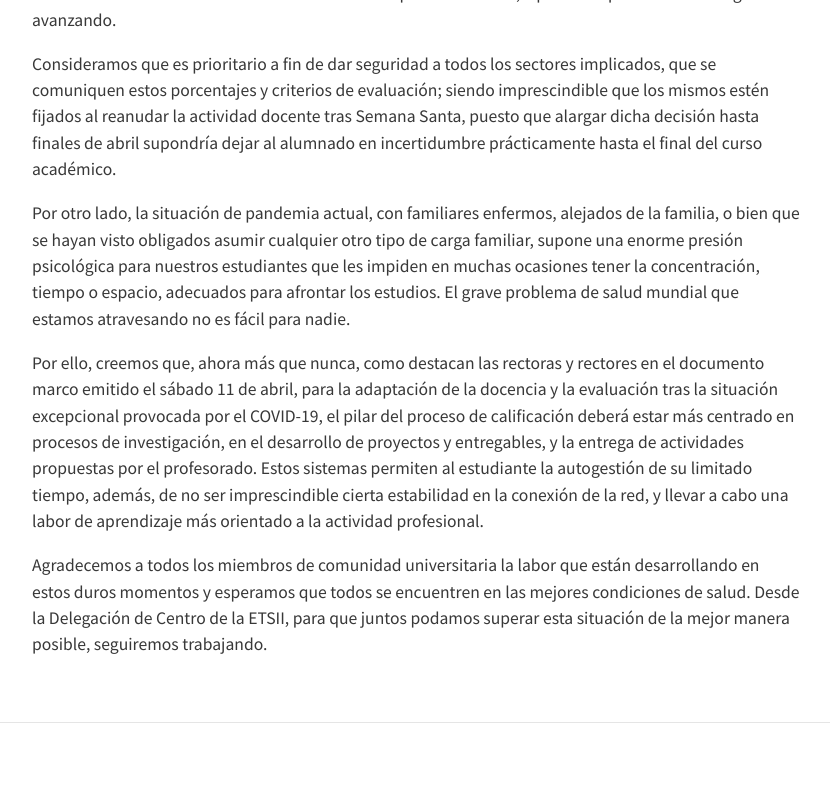
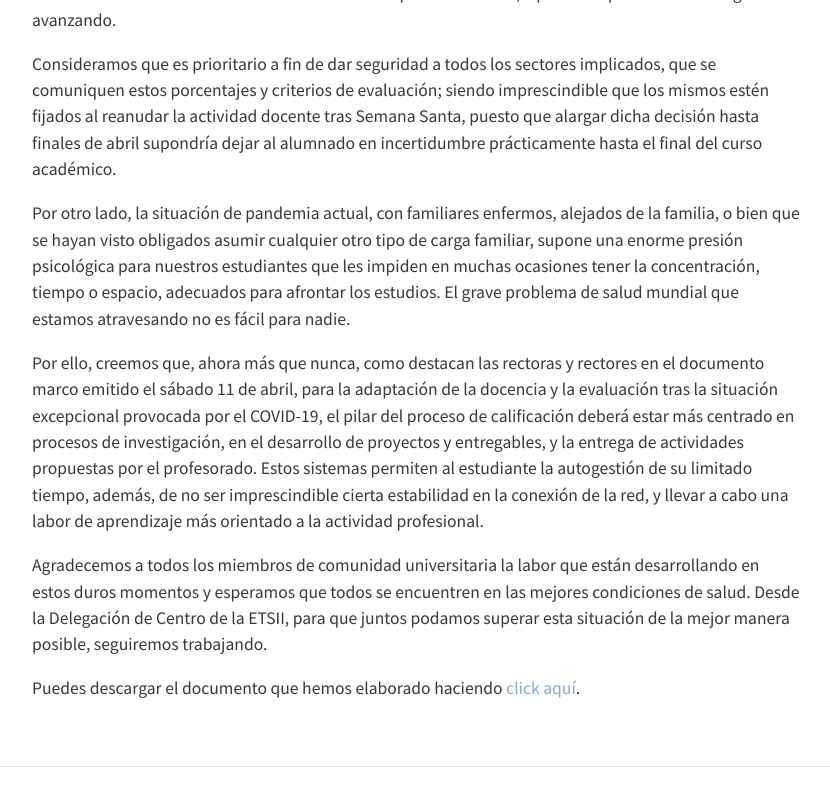
Before and after one commit to dlga/dlga.github.io, a Jekyll site: the page built from _posts/2020-04-12-comunicado telem.md, in a window 1280 px wide and 900 px high, scrolled down 1152 px. Shown: the top 806 px of the window, without its empty margins (224-1054 px from the left). Built offline with Jekyll 4.4.1, drawn with Linux system fonts in a browser that asks for light colours; nearby versions of some CDN libraries.

Commit message:
document link added to last post

```diff
--- a/_posts/2020-04-12-comunicado telem.md
+++ b/_posts/2020-04-12-comunicado telem.md
@@ -20,3 +20,7 @@ Por otro lado, la situación de pandemia actual, con familiares enfermos, alejad
 Por ello, creemos que, ahora más que nunca, como destacan las rectoras y rectores en el documento marco emitido el sábado 11 de abril, para la adaptación de la docencia y la evaluación tras la situación excepcional provocada por el COVID-19, el pilar del proceso de calificación deberá estar más centrado en procesos de investigación, en el desarrollo de proyectos y entregables, y la entrega de actividades propuestas por el profesorado. Estos sistemas permiten al estudiante la autogestión de su limitado tiempo, además, de no ser imprescindible cierta estabilidad en la conexión de la red, y llevar a cabo una labor de aprendizaje más orientado a la actividad profesional.
 
 Agradecemos a todos los miembros de comunidad universitaria la labor que están desarrollando en estos duros momentos y esperamos que todos se encuentren en las mejores condiciones de salud. Desde la Delegación de Centro de la ETSII, para que juntos podamos superar esta situación de la mejor manera posible, seguiremos trabajando.
+
+
+
+Puedes descargar el documento que hemos elaborado haciendo [click aquí](https://github.com/dlga/dlga.github.io/raw/master/_posts/docs/Comunicado%20Evaluación%20Telemática.pdf).
```
